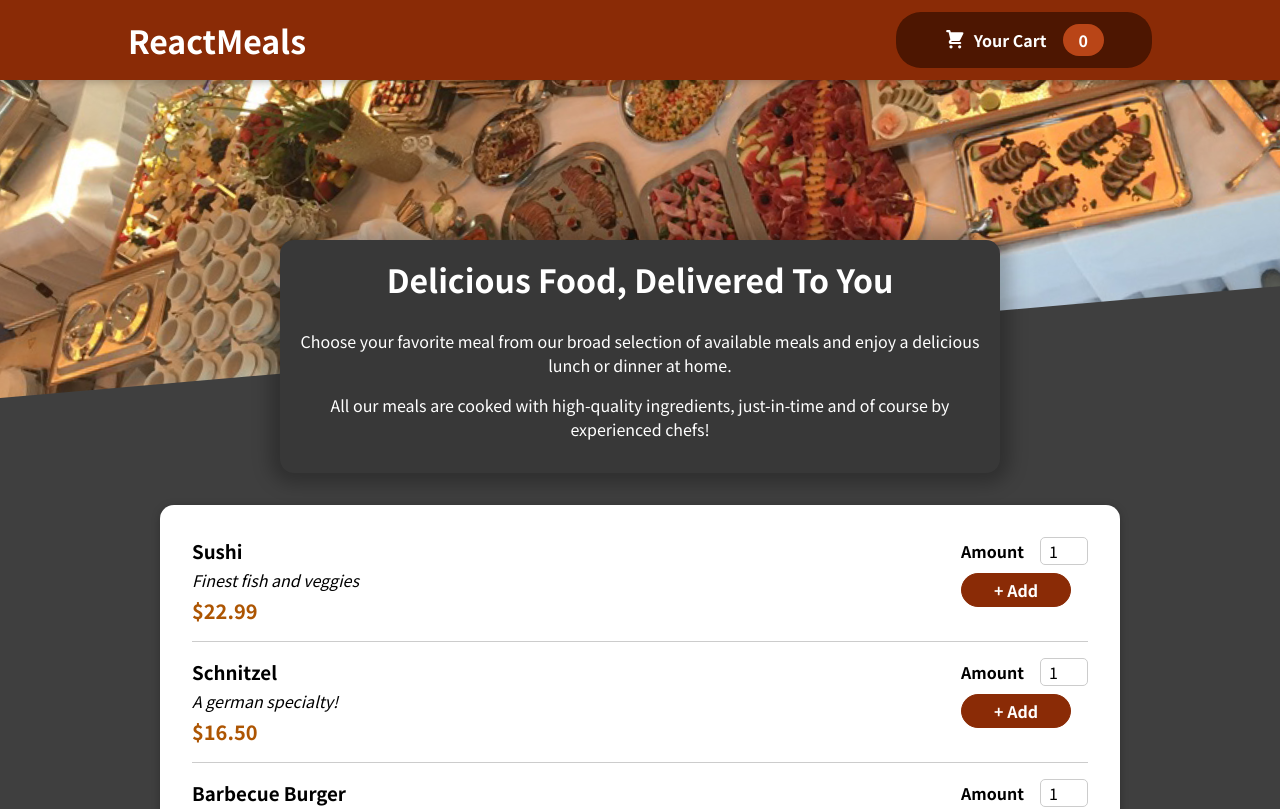
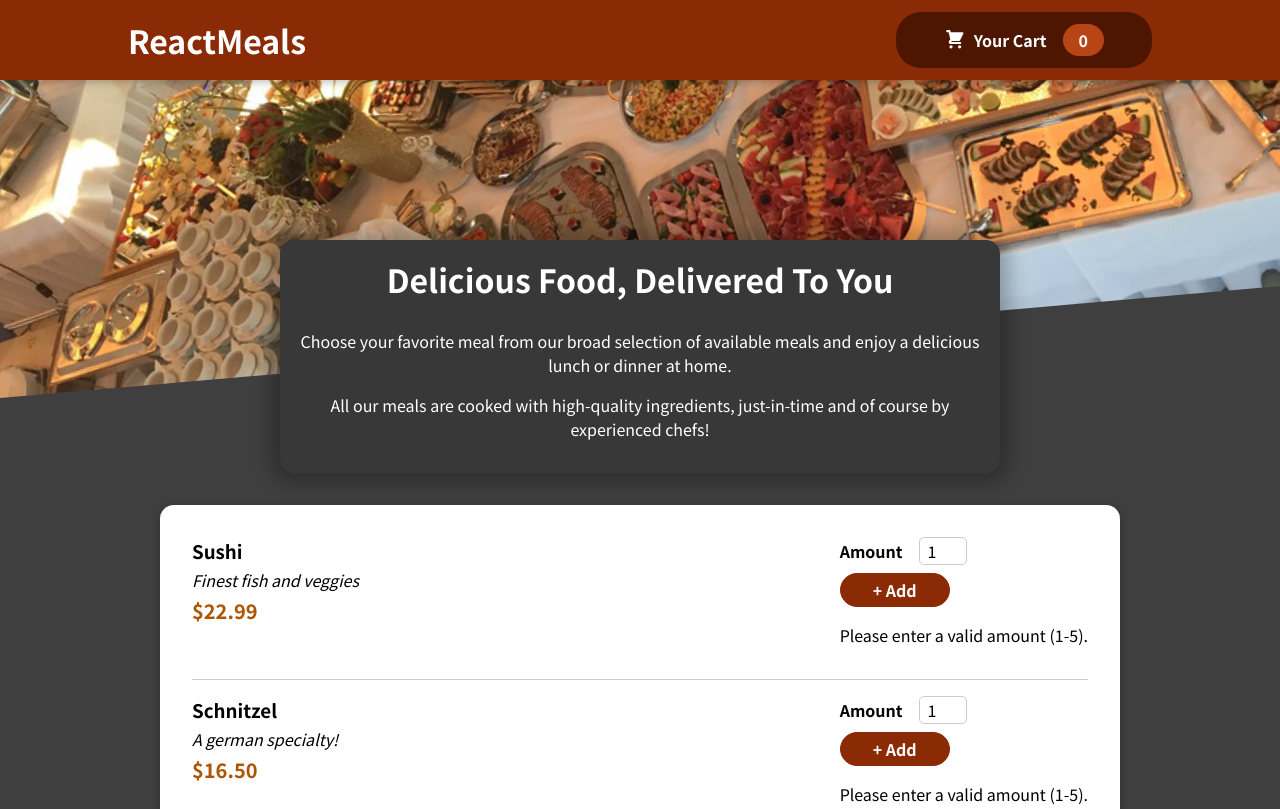
Before and after one commit to Paddlepop25/max-react-complete-guide, a React (Create React App) app: page / in a window 1280 px wide. Shown: the top 809 px of the page. Built offline with nearby package versions, Linux system fonts and the light colour scheme.

Commit message:
added refs and forward refs for cart items

```diff
--- a/src/components/Meals/MealItem/MealItem.js
+++ b/src/components/Meals/MealItem/MealItem.js
@@ -1,9 +1,20 @@
-import React from 'react';
+import React, { useContext } from 'react';
 import MealItemForm from './MealItemForm';
 import classes from './MealItem.module.css';
+import CartContext from '../../../store/cart-context';
 
 const MealItem = (props) => {
+  const cartCtx = useContext(CartContext);
   const price = `$${props.price.toFixed(2)}`;
+
+  const addToCartHandler = (amount) => {
+    cartCtx.addItem({
+      id: props.id,
+      name: props.name,
+      amount,
+      price: props.price,
+    });
+  };
 
   return (
     <li className={classes.meal}>
@@ -13,7 +24,7 @@ const MealItem = (props) => {
         <div className={classes.price}>{price}</div>
       </div>
       <div>
-        <MealItemForm id={props.id} />
+        <MealItemForm id={props.id} onAddToCart={addToCartHandler} />
       </div>
     </li>
   );
--- a/src/components/Meals/MealItem/MealItemForm.js
+++ b/src/components/Meals/MealItem/MealItemForm.js
@@ -1,11 +1,32 @@
-import React from 'react';
+import React, { useRef, useState } from 'react';
 import Input from '../../UI/Input';
 import classes from './MealItemForm.module.css';
 
 const MealItemForm = (props) => {
+  const [amountIsValid, setAmountIsValid] = useState(false);
+  const amountInputRef = useRef();
+
+  const submitHandler = (event) => {
+    event.preventDefault();
+
+    const enteredAmount = amountInputRef.current.value;
+    const enteredAmountNumber = +enteredAmount;
+
+    if (
+      enteredAmount.trim().length === 0 ||
+      enteredAmount < 1 ||
+      enteredAmount > 5
+    ) {
+      setAmountIsValid(false);
+      return;
+    }
+
+    props.onAddToCart(enteredAmountNumber);
+  };
   return (
-    <form className={classes.form}>
+    <form className={classes.form} onSubmit={submitHandler}>
       <Input
+        ref={amountInputRef}
         label='Amount'
         input={{
           id: 'amount_' + props.id,
@@ -17,6 +38,7 @@ const MealItemForm = (props) => {
         }}
       />
       <button>+ Add</button>
+      {!amountIsValid && <p>Please enter a valid amount (1-5).</p>}
     </form>
   );
 };
--- a/src/components/UI/Input.js
+++ b/src/components/UI/Input.js
@@ -2,13 +2,13 @@ import React from 'react';
 import classes from './Input.module.css';
 
 // use {...props.input} to spread out all props like type='text' etc
-const Input = (props) => {
+const Input = React.forwardRef((props, ref) => {
   return (
     <div className={classes.input}>
       <label htmlFor={props.input.id}>{props.label}</label>
-      <input {...props.input} />
+      <input ref={ref} {...props.input} />
     </div>
   );
-};
+});
 
 export default Input;
```
